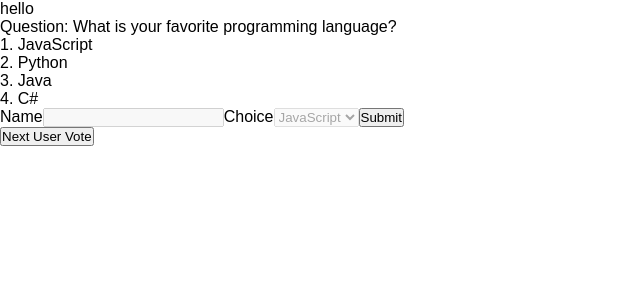
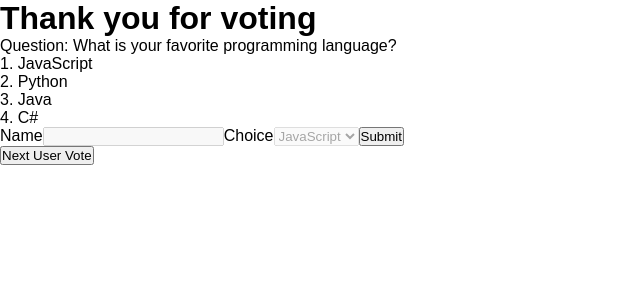
Before and after one commit to hassan-ali-lab/ead_exam, a React (Create React App) app: page / in a window 1280 px wide. Both pictures are taken after typing "Sample" into the empty fields and a click on the button "Submit". Shown: the top 300 px of the page, without its empty margins (0-640 px from the left). Built offline with nearby package versions, Linux system fonts and the light colour scheme.

Commit message:
Added ThankYouMessage  Component

```diff
--- a/src/App.js
+++ b/src/App.js
@@ -3,6 +3,7 @@ import {data} from "./data";
 import UserParticipation from "./UserParticipation";
 import AnotherUserParticipation from "./AnotherUserParticipation";
 import {useState} from "react";
+import ThankYouMessage from "./ThankYouMessage";
 
 const App = () => {
 
@@ -13,7 +14,7 @@ const App = () => {
 
     return (
         <div>
-
+            <ThankYouMessage disableComponents={disabledComponents}/>
             <PollDisplay data={data}/>
             <UserParticipation disableComponents={disabledComponents} handleClick={handleClick}/>
             <AnotherUserParticipation handleClick={handleClick}/>
--- /dev/null
+++ b/src/ThankYouMessage.js
@@ -0,0 +1,7 @@
+const ThankYouMessage = (props) => {
+    return <div>
+        {(props.disableComponents) && <h1>Thank you for voting</h1>}
+    </div>
+}
+
+export default ThankYouMessage
--- a/src/index.js
+++ b/src/index.js
@@ -7,6 +7,6 @@ import PollDisplay from "./PollDisplay";
 
 const root = ReactDOM.createRoot(document.getElementById('root'));
 root.render(<React.Fragment>
-    hello
+
     <App/>
 </React.Fragment>);
```
